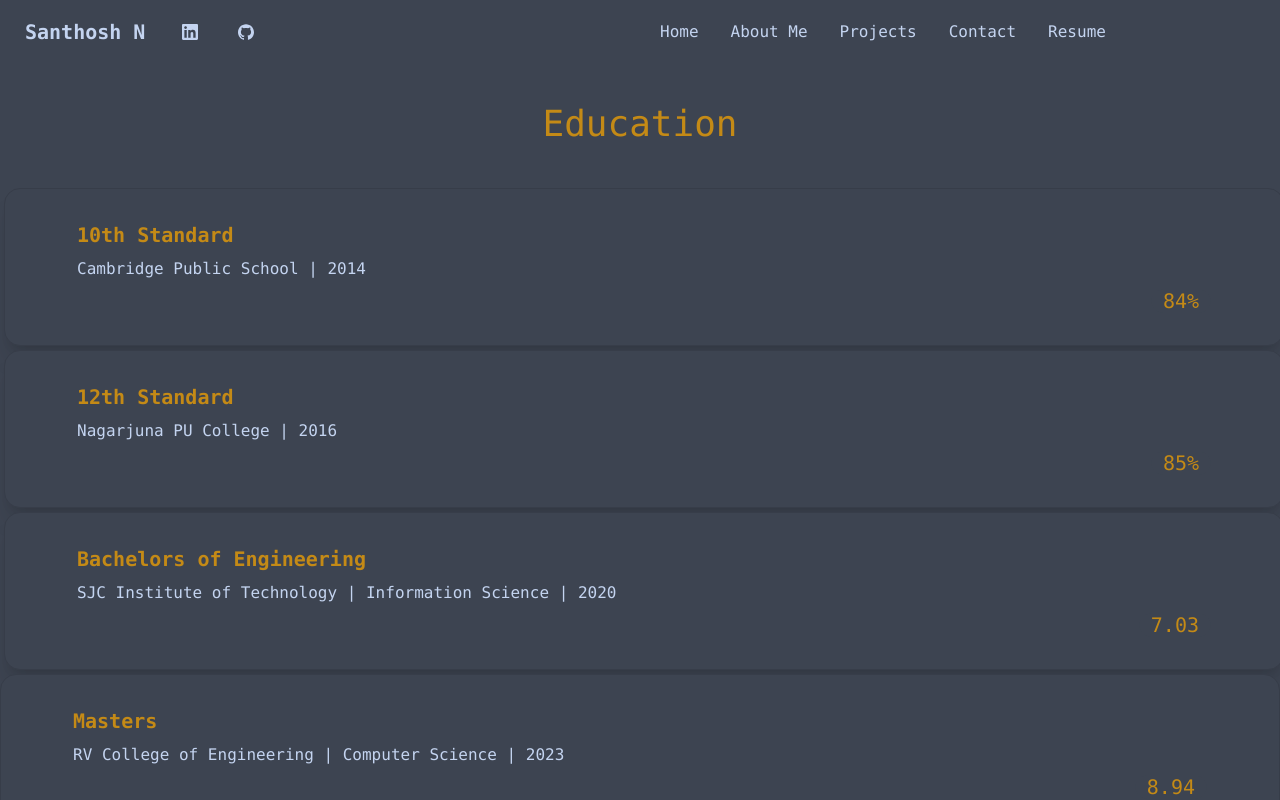
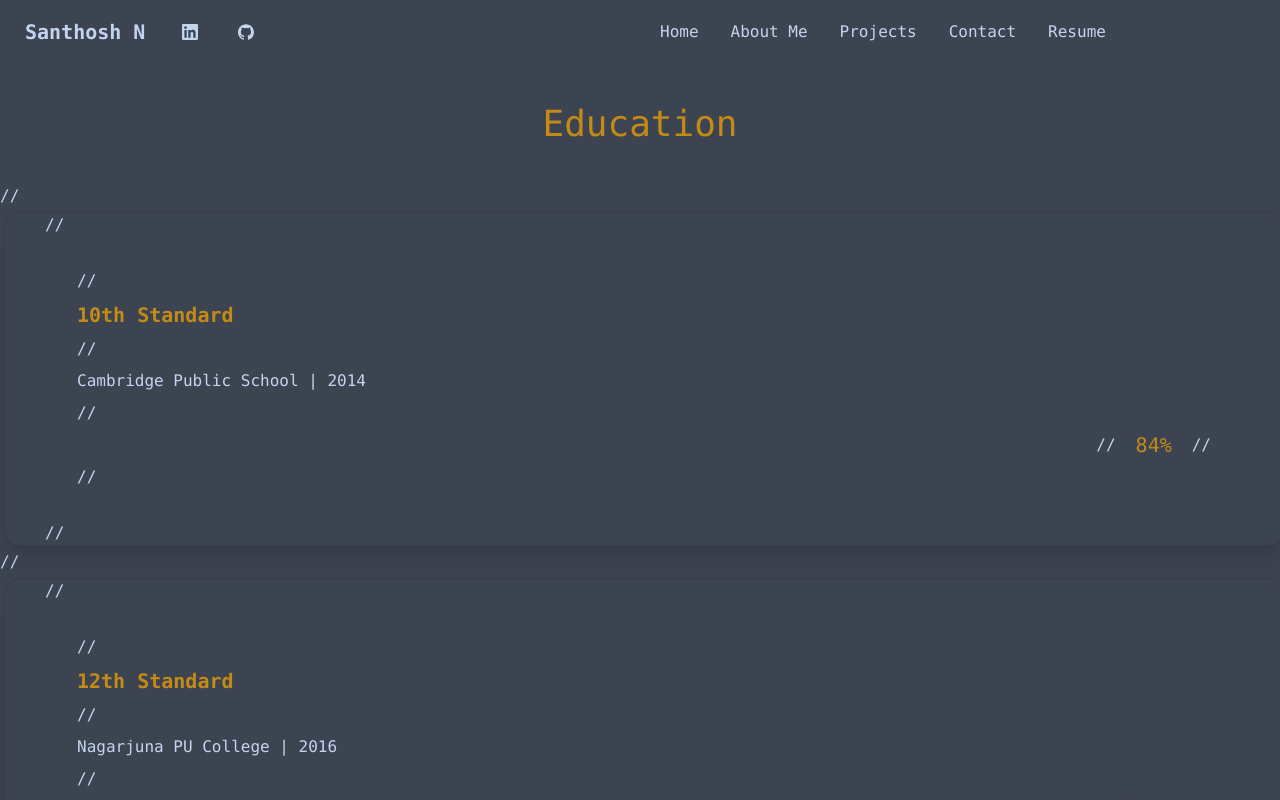
Before and after one commit to santhoshn315/portfolio, a React (Create React App) app: page /About in a window 1280 px wide. Shown: the top 800 px of the page. Built offline with nearby package versions, Linux system fonts and the light colour scheme.

Commit message:
Update Education.js

```diff
--- a/src/pages/Education.js
+++ b/src/pages/Education.js
@@ -6,24 +6,24 @@ function About1() {
       <h1 className="text-4xl text-[#c48a16] text-center py-10 font-mono w-[100vw] justify-center">
         Education
       </h1>
-      <div className="card card-bordered font-mono my-1 grid grid-cols-1 justify-center md:px-10 bg-base-100 shadow-xl w-[100vw] mx-1">
-        <div className="card-body justify-center">
-          <h2 className="card-title  text-[#c48a16]">10th Standard</h2>
-          <p>Cambridge Public School | 2014</p>
-          <div className="card-actions justify-end md:justify-left">
-            <div className="badge  text-[#c48a16] badge-lg text-xl">84%</div>
-          </div>
-        </div>
-      </div>
-      <div className="card card-bordered font-mono my-1 grid grid-cols-1 justify-center align-center md:px-10 bg-base-100 shadow-xl w-[100vw] mx-1">
-        <div className="card-body">
-          <h2 className="card-title font-mono text-[#c48a16]">12th Standard</h2>
-          <p>Nagarjuna PU College | 2016</p>
-          <div className="card-actions justify-end md:justify-left">
-            <div className="badge  text-[#c48a16] badge-lg text-xl">85%</div>
-          </div>
-        </div>
-      </div>
+      // <div className="card card-bordered font-mono my-1 grid grid-cols-1 justify-center md:px-10 bg-base-100 shadow-xl w-[100vw] mx-1">
+      //   <div className="card-body justify-center">
+      //     <h2 className="card-title  text-[#c48a16]">10th Standard</h2>
+      //     <p>Cambridge Public School | 2014</p>
+      //     <div className="card-actions justify-end md:justify-left">
+      //       <div className="badge  text-[#c48a16] badge-lg text-xl">84%</div>
+      //     </div>
+      //   </div>
+      // </div>
+      // <div className="card card-bordered font-mono my-1 grid grid-cols-1 justify-center align-center md:px-10 bg-base-100 shadow-xl w-[100vw] mx-1">
+      //   <div className="card-body">
+      //     <h2 className="card-title font-mono text-[#c48a16]">12th Standard</h2>
+      //     <p>Nagarjuna PU College | 2016</p>
+      //     <div className="card-actions justify-end md:justify-left">
+      //       <div className="badge  text-[#c48a16] badge-lg text-xl">85%</div>
+      //     </div>
+      //   </div>
+      // </div>
       <div className="card card-bordered my-1 font-mono grid grid-cols-1 justify-center align-center md:px-10 bg-base-100 shadow-xl w-[100vw] mx-1">
         <div className="card-body">
           <h2 className="card-title text-[#c48a16]">
```
